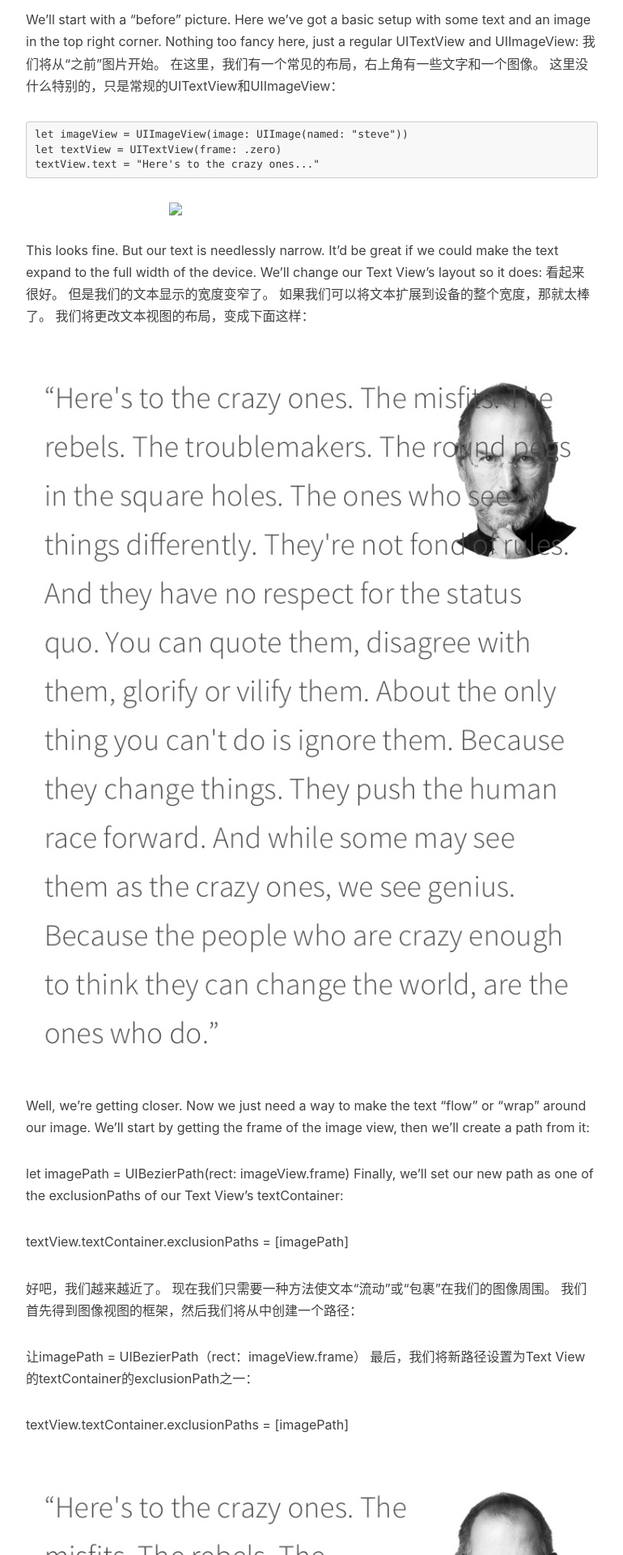
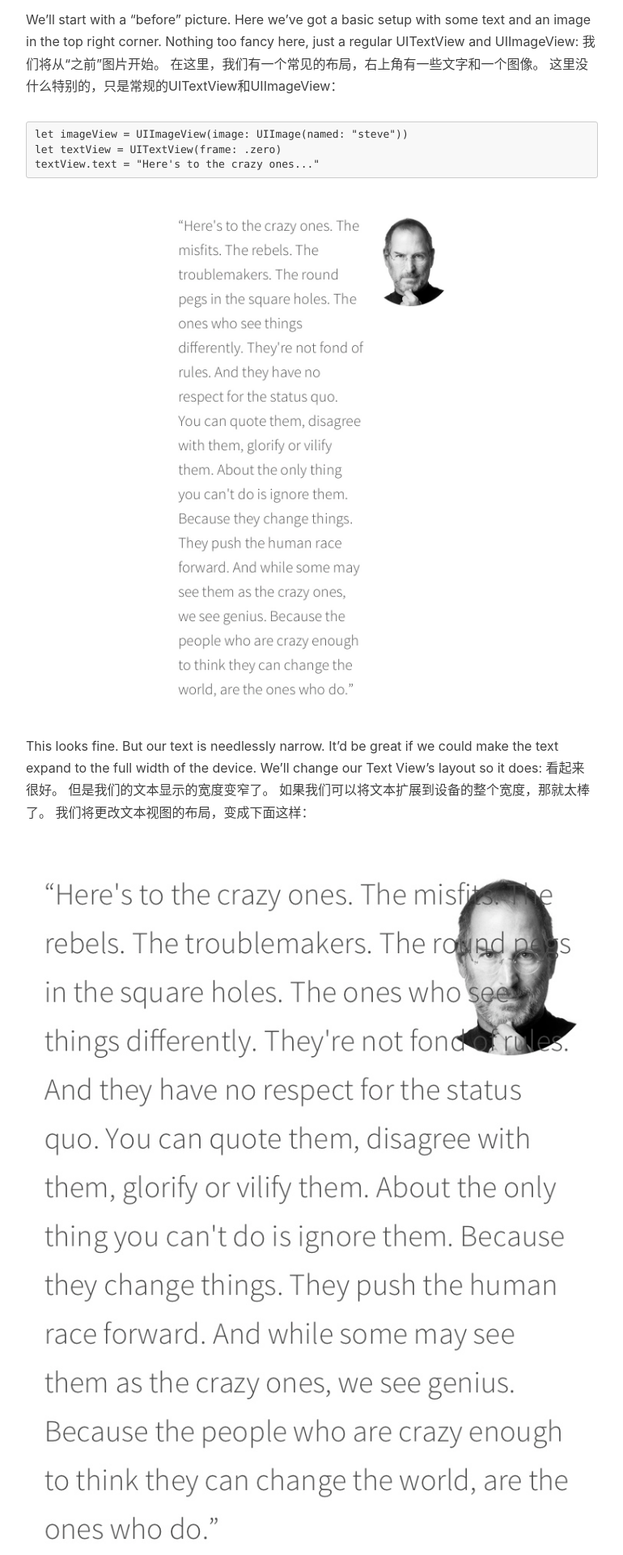
Before and after one commit to DanDan2009/DanDan2009.github.io, a Jekyll site: the page built from _posts/2018-08-01-arts-001.md, in a window 1280 px wide. Shown: the part 1829-3749 px from the top of the page at 81% size, without its empty margins (233-1003 px from the left). Built offline with Jekyll 4.4.1, drawn with Linux system fonts in a browser that asks for light colours; nearby versions of some CDN libraries; comment, search, counter and statistics services are not loaded.

Commit message:
Update 2018-08-01-arts-001.md

````diff
--- a/_posts/2018-08-01-arts-001.md
+++ b/_posts/2018-08-01-arts-001.md
@@ -71,7 +71,7 @@ let textView = UITextView(frame: .zero)
 textView.text = "Here's to the crazy ones..."
 ```
 
-<img src="./img/15330428668213.jpg" width="50%" height="50%" />
+<img src="/img/15330428668213.jpg" width="50%" height="50%" />
 
 This looks fine. But our text is needlessly narrow. It'd be great if we could make the text expand to the full width of the device. We'll change our Text View's layout so it does:
 看起来很好。 但是我们的文本显示的宽度变窄了。 如果我们可以将文本扩展到设备的整个宽度，那就太棒了。 我们将更改文本视图的布局，变成下面这样：
````
